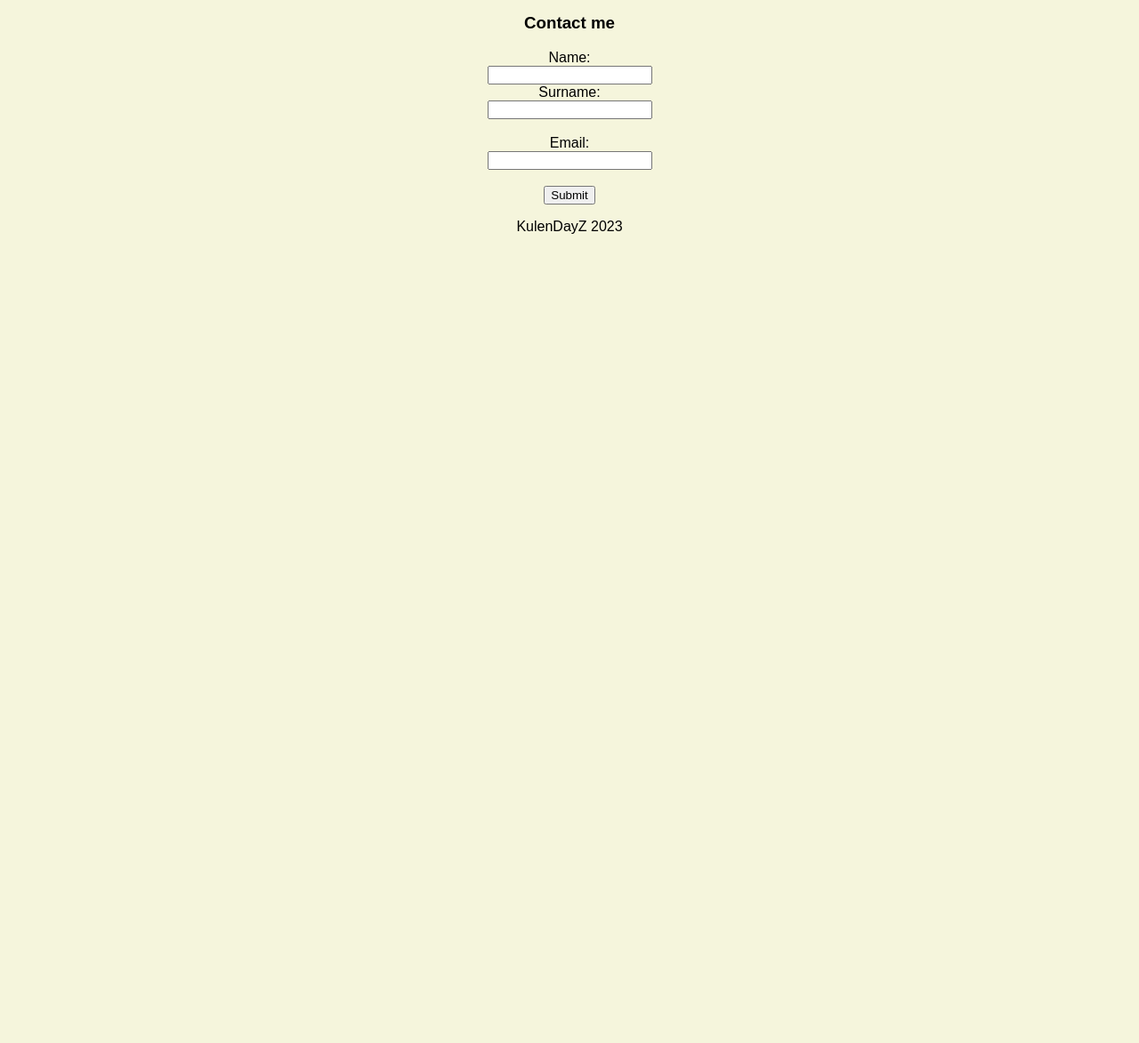
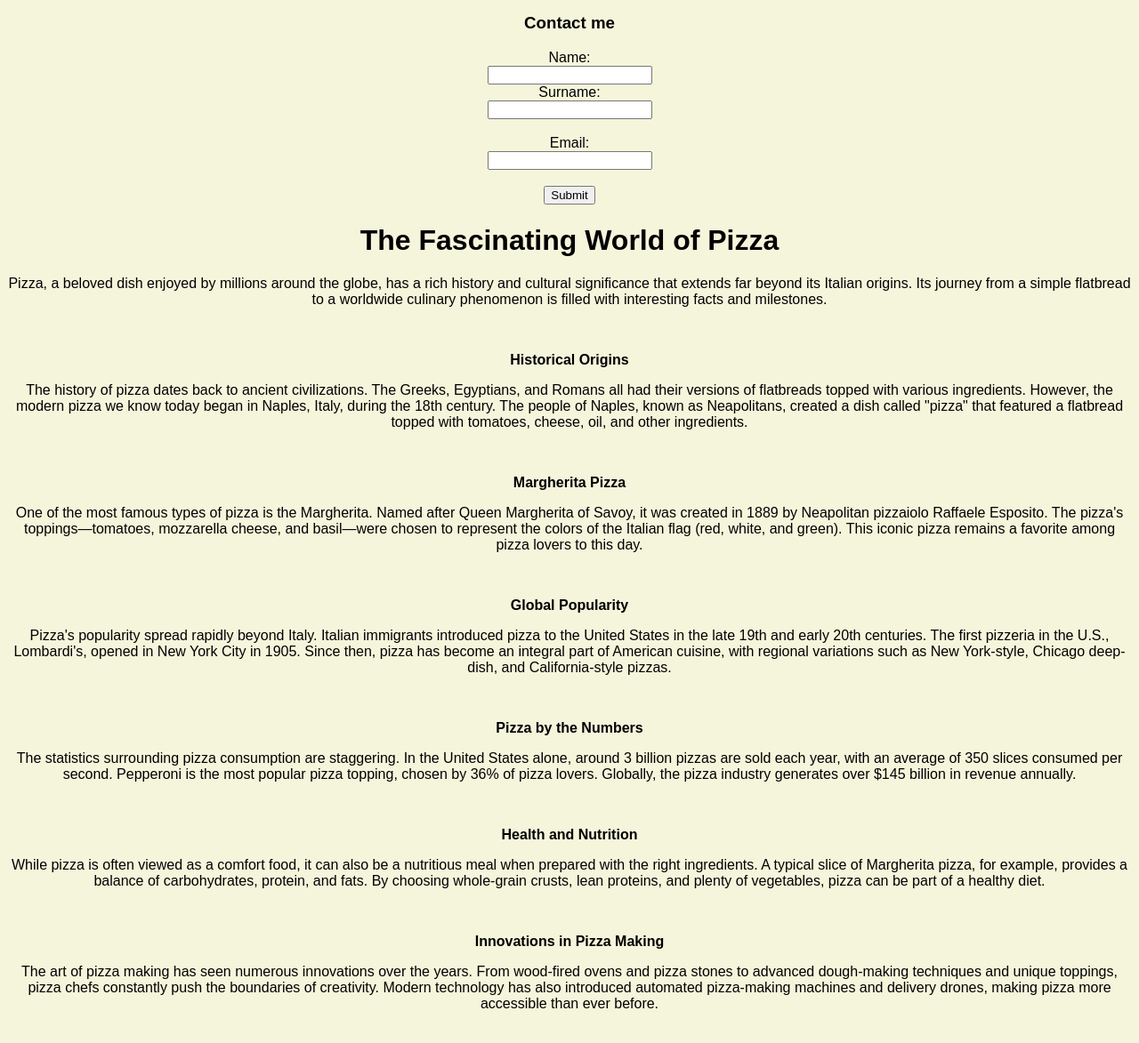
Before and after one commit to jetza/kitchen-web-site-test, a plain HTML site: page index.html in a window 1280 px wide. Shown: the part 525-1698 px from the top of the page at 89% size. Before the commit the page ends 805 px from the top, so only its background shows below. Drawn offline with Linux system fonts and the light colour scheme.

Commit message:
pizza content

```diff
--- a/index.html
+++ b/index.html
@@ -59,6 +59,32 @@
         <input type="text" name="email"><br><br>
         <input type="submit" value="Submit">
     </form>
-    <p class="center">KulenDayZ 2023</p>
+    <H1 class="center">The Fascinating World of Pizza</H1>
+    <p class="center">Pizza, a beloved dish enjoyed by millions around the globe, has a rich history and cultural significance that extends far beyond its Italian origins. Its journey from a simple flatbread to a worldwide culinary phenomenon is filled with interesting facts and milestones.</p>
+    </br>
+    <strong><p class="center">Historical Origins</p></strong>
+    <p class="center">
+        The history of pizza dates back to ancient civilizations. The Greeks, Egyptians, and Romans all had their versions of flatbreads topped with various ingredients. However, the modern pizza we know today began in Naples, Italy, during the 18th century. The people of Naples, known as Neapolitans, created a dish called "pizza" that featured a flatbread topped with tomatoes, cheese, oil, and other ingredients.</p>
+    </br>
+    <strong><p class="center">Margherita Pizza</p></strong>
+    <p class="center">
+        One of the most famous types of pizza is the Margherita. Named after Queen Margherita of Savoy, it was created in 1889 by Neapolitan pizzaiolo Raffaele Esposito. The pizza's toppings—tomatoes, mozzarella cheese, and basil—were chosen to represent the colors of the Italian flag (red, white, and green). This iconic pizza remains a favorite among pizza lovers to this day.</p>
+    </br>
+    <strong><p class="center">Global Popularity</p></strong>
+    <p class="center">
+        Pizza's popularity spread rapidly beyond Italy. Italian immigrants introduced pizza to the United States in the late 19th and early 20th centuries. The first pizzeria in the U.S., Lombardi's, opened in New York City in 1905. Since then, pizza has become an integral part of American cuisine, with regional variations such as New York-style, Chicago deep-dish, and California-style pizzas.</p>
+    </br>
+    <strong><p class="center">Pizza by the Numbers</p></strong>
+    <p class="center">
+        The statistics surrounding pizza consumption are staggering. In the United States alone, around 3 billion pizzas are sold each year, with an average of 350 slices consumed per second. Pepperoni is the most popular pizza topping, chosen by 36% of pizza lovers. Globally, the pizza industry generates over $145 billion in revenue annually.</p>
+    </br>
+    <strong><p class="center">Health and Nutrition</p></strong>
+    <p class="center">
+        While pizza is often viewed as a comfort food, it can also be a nutritious meal when prepared with the right ingredients. A typical slice of Margherita pizza, for example, provides a balance of carbohydrates, protein, and fats. By choosing whole-grain crusts, lean proteins, and plenty of vegetables, pizza can be part of a healthy diet.</p>
+    </br>
+    <strong><p class="center">Innovations in Pizza Making</p></strong>
+    <p class="center">
+        The art of pizza making has seen numerous innovations over the years. From wood-fired ovens and pizza stones to advanced dough-making techniques and unique toppings, pizza chefs constantly push the boundaries of creativity. Modern technology has also introduced automated pizza-making machines and delivery drones, making pizza more accessible than ever before.</p>
+    </br>
 </body>
 </html>
```
